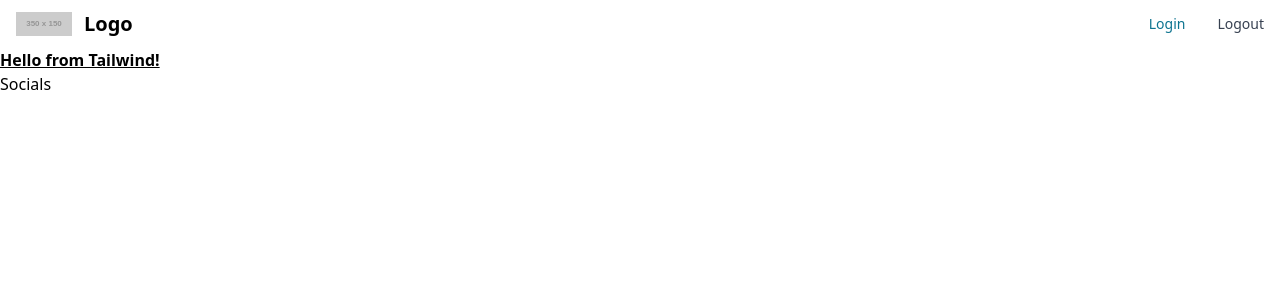
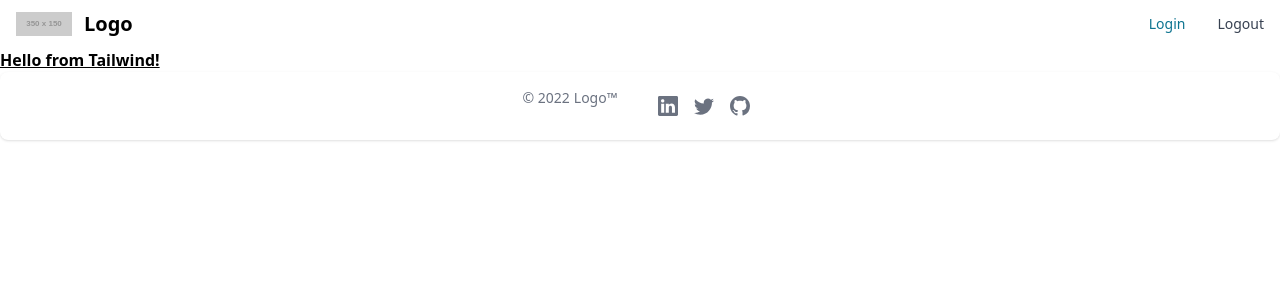
Before and after one commit to kcanamar/capstone-ga, a Next.js app: page / in a window 1280 px wide. Shown: the top 300 px of the page. Built offline with nearby package versions, Linux system fonts and the light colour scheme.

Commit message:
creates socials component

```diff
--- a/components/Socials.js
+++ b/components/Socials.js
@@ -1,9 +1,38 @@
-
+import { Footer } from "flowbite-react"
+import { BsLinkedin, BsTwitter, BsGithub } from 'react-icons/bs'
 
 export default function Socials() {
     return (
-        <div>
-            <h1>Socials</h1>
-        </div>
+        <Footer >
+                <div className="w-4/5 flex mx-auto">
+                    <div className="p-4 m-auto">
+                        <Footer.Copyright
+                            href="#"
+                            by="Logo™"
+                            year={2022}
+                        />
+                    </div>
+                    <div className="flex p-4 m-auto">
+                        <div className="p-2">
+                            <Footer.Icon
+                            href="https://www.linkedin.com/in/kyle-canamar/"
+                            icon={BsLinkedin}
+                            />
+                        </div>
+                        <div className="p-2">
+                            <Footer.Icon
+                            href="https://twitter.com/funcy_koder"
+                            icon={BsTwitter}
+                            />
+                        </div>
+                        <div className="p-2">
+                            <Footer.Icon
+                            href="https://github.com/kcanamar"
+                            icon={BsGithub}
+                            />
+                        </div>
+                    </div>
+                </div>
+        </Footer>
     )
 }
--- a/package.json
+++ b/package.json
@@ -16,7 +16,8 @@
     "flowbite-react": "^0.1.5",
     "next": "12.2.4",
     "react": "18.2.0",
-    "react-dom": "18.2.0"
+    "react-dom": "18.2.0",
+    "react-icons": "^4.4.0"
   },
   "devDependencies": {
     "autoprefixer": "^10.4.8",
--- a/tailwind.config.js
+++ b/tailwind.config.js
@@ -13,7 +13,11 @@
   theme: {
     extend: {
       colors: {
-        'primary': "#011627",
+        'thPrimary': "#2ec4b6",
+        'thSecondary': "#ff9f1c",
+        'thPrimaryVar': "#011627",
+        'thSecondaryVar': "#e71d36",
+        'thBackground': "#fdfffc",
       }
     }
   },
```
Also changed, not shown: 1 other file (tests, documents, lock files or other folders).
